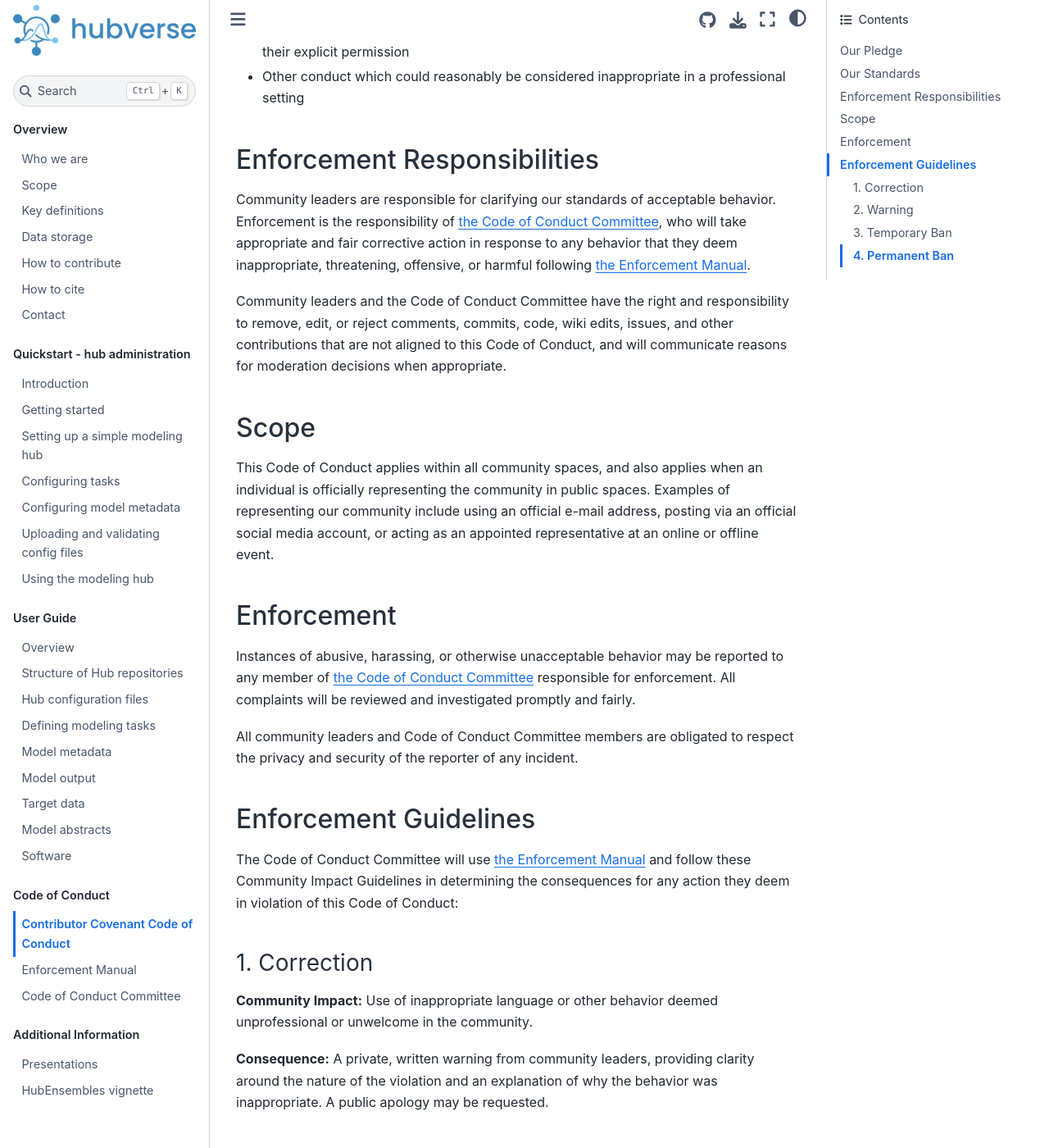
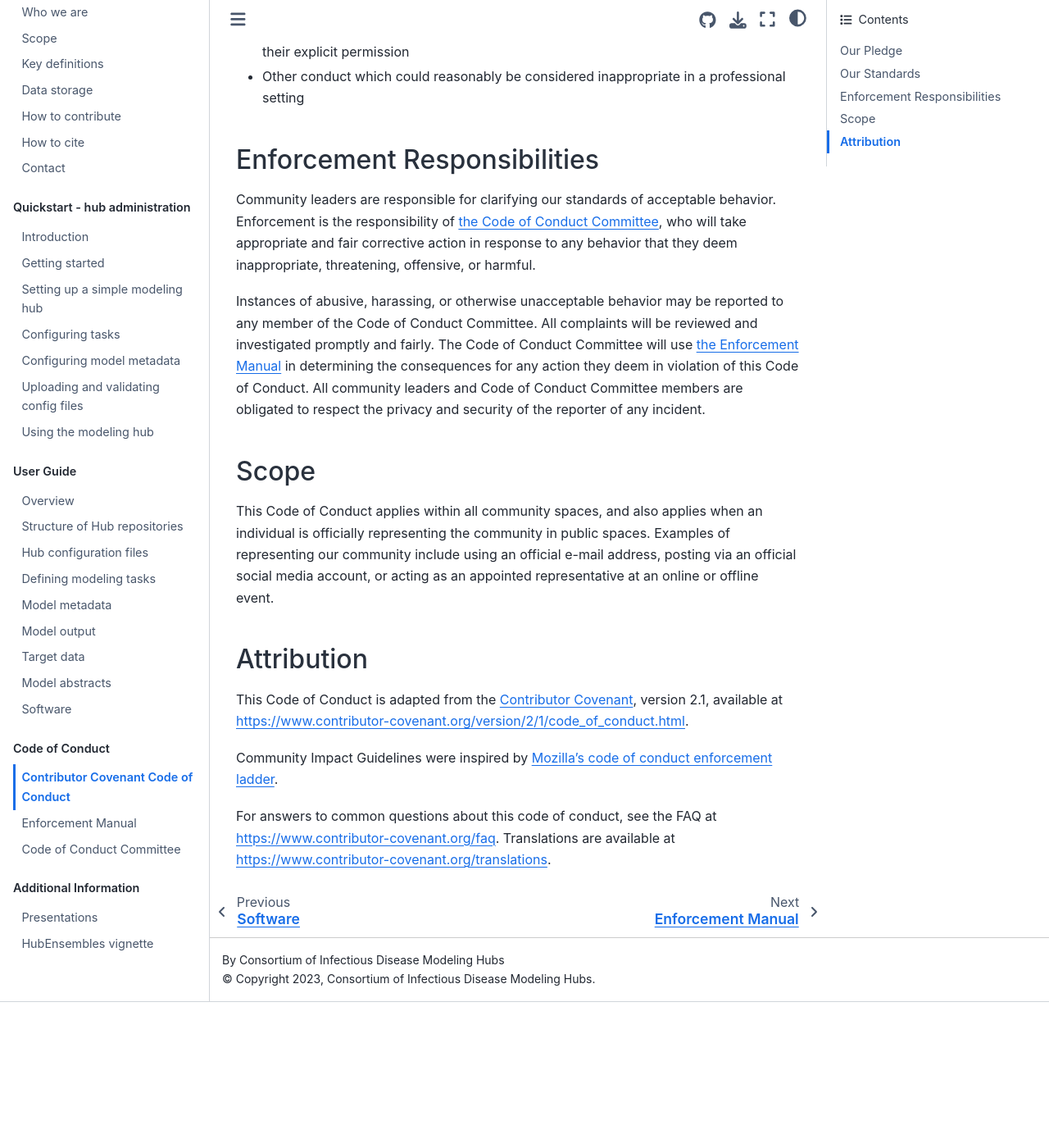
Before and after one commit to hubverse-org/hubDocs, a Sphinx documentation site: the page built from docs/source/coc/covenant.md, in a window 1280 px wide and 1400 px high, scrolled down 963 px. Shown: the whole window at 82% size. Built offline with Sphinx 7.4.7 and the Sphinx Book theme 1.1.4, drawn with Linux system fonts in a browser that asks for light colours; after the commit the page ends 2185 px from its top, so only the background shows below that; some of the changed text lies outside the part shown.

Commit message:
Updates to CoC.

```diff
--- a/docs/source/coc/covenant.md
+++ b/docs/source/coc/covenant.md
@@ -25,44 +25,20 @@ We pledge to act and interact in ways that contribute to an open, welcoming, div
 
 ## Enforcement Responsibilities
 
-Community leaders are responsible for clarifying our standards of acceptable behavior. Enforcement is the responsibility of [the Code of Conduct Committee](/coc/committee.md), who will take appropriate and fair corrective action in response to any behavior that they deem inappropriate, threatening, offensive, or harmful  following [the Enforcement Manual](/coc/enforcement-manual.md).
+Community leaders are responsible for clarifying our standards of acceptable behavior. Enforcement is the responsibility of [the Code of Conduct Committee](/coc/committee.md), who will take appropriate and fair corrective action in response to any behavior that they deem inappropriate, threatening, offensive, or harmful.
 
-Community leaders and the Code of Conduct Committee have the right and responsibility to remove, edit, or reject comments, commits, code, wiki edits, issues, and other contributions that are not aligned to this Code of Conduct, and will communicate reasons for moderation decisions when appropriate.
+Instances of abusive, harassing, or otherwise unacceptable behavior may be reported to any member of the Code of Conduct Committee. All complaints will be reviewed and investigated promptly and fairly. The Code of Conduct Committee will use [the Enforcement Manual](/coc/enforcement-manual.md) in determining the consequences for any action they deem in violation of this Code of Conduct. All community leaders and Code of Conduct Committee members are obligated to respect the privacy and security of the reporter of any incident.
 
 ## Scope
 
 This Code of Conduct applies within all community spaces, and also applies when an individual is officially representing the community in public spaces. Examples of representing our community include using an official e-mail address, posting via an official social media account, or acting as an appointed representative at an online or offline event.
 
-## Enforcement
+## Attribution
 
-Instances of abusive, harassing, or otherwise unacceptable behavior may be reported to any member of [the Code of Conduct Committee](/coc/committee.md) responsible for enforcement. All complaints will be reviewed and investigated promptly and fairly.
+This Code of Conduct is adapted from the [Contributor Covenant](https://www.contributor-covenant.org), version 2.1, available at <https://www.contributor-covenant.org/version/2/1/code_of_conduct.html>.
 
-All community leaders and Code of Conduct Committee members are obligated to respect the privacy and security of the reporter of any incident.
+Community Impact Guidelines were inspired by
+[Mozilla's code of conduct enforcement ladder](https://github.com/mozilla/inclusion).
 
-## Enforcement Guidelines
-
-The Code of Conduct Committee will use [the Enforcement Manual](/coc/enforcement-manual.md) and follow these Community Impact Guidelines in determining the consequences for any action they deem in violation of this Code of Conduct:
-
-### 1. Correction
-
-**Community Impact:** Use of inappropriate language or other behavior deemed unprofessional or unwelcome in the community.
-
-**Consequence:** A private, written warning from community leaders, providing clarity around the nature of the violation and an explanation of why the behavior was inappropriate. A public apology may be requested.
-
-### 2. Warning
-
-**Community Impact:** A violation through a single incident or series of actions.
-
-**Consequence:** A warning with consequences for continued behavior. No interaction with the people involved, including unsolicited interaction with those enforcing the Code of Conduct, for a specified period of time. This includes avoiding interactions in community spaces as well as external channels like social media. Violating these terms may lead to a temporary or permanent ban.
-
-### 3. Temporary Ban
-
-**Community Impact:** A serious violation of community standards, including sustained inappropriate behavior.
-
-**Consequence:** A temporary ban from any sort of interaction or public communication with the community for a specified period of time. No public or private interaction with the people involved, including unsolicited interaction with those enforcing the Code of Conduct, is allowed during this period. Violating these terms may lead to a permanent ban.
-
-### 4. Permanent Ban
-
-**Community Impact:** Demonstrating a pattern of violation of community standards, including sustained inappropriate behavior, harassment of an individual, or aggression toward or disparagement of classes of individuals.
-
-**Consequence:** A permanent ban from any sort of public interaction within the community.
+For answers to common questions about this code of conduct, see the FAQ at
+<https://www.contributor-covenant.org/faq>. Translations are available at <https://www.contributor-covenant.org/translations>.
```
Also changed, not shown: docs/source/coc/enforcement-manual.md (+14 -2 lines).
